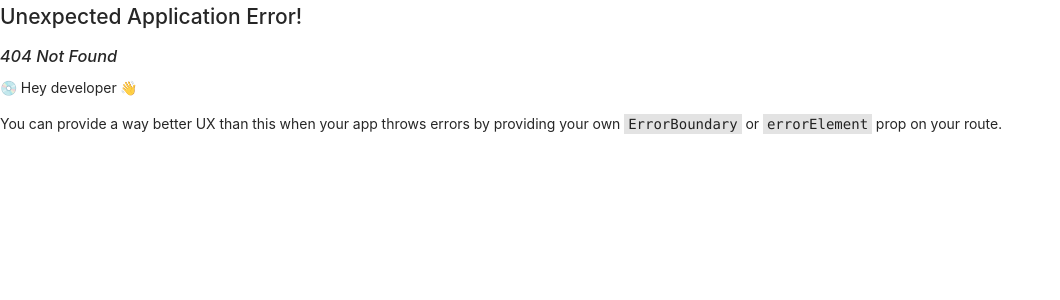
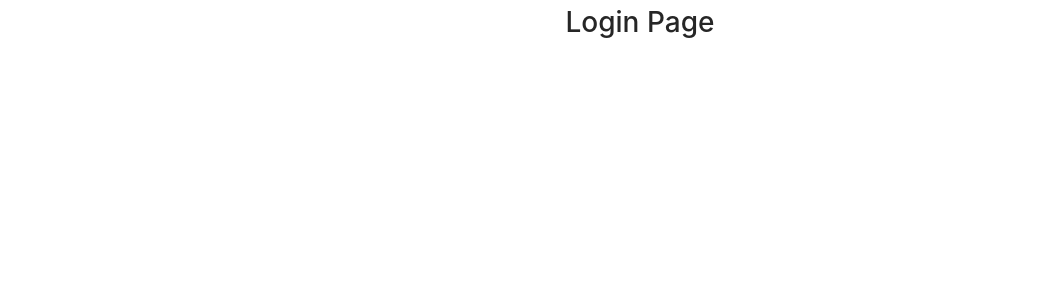
Before and after one commit to Harshitagupta2201/julyfsreactlistingapp, a React (Create React App) app: page /login in a window 1280 px wide. Before the commit this address had no page. Shown: the top 300 px of the page, without its empty margins (0-1060 px from the left). Built offline with nearby package versions, Linux system fonts and the light colour scheme.

Commit message:
Login Page

```diff
--- a/src/pages/Listing.js
+++ b/src/pages/Listing.js
@@ -1,7 +1,31 @@
 import React ,{useEffect,useState} from 'react'
-import { Space, Table,Tag } from 'antd';
+import { Button, Space, Table,Tag } from 'antd';
 import axios from "axios";
+import { useNavigate } from "react-router-dom";
 
+
+
+
+
+
+const Listing = () => {
+  const navigate = useNavigate();
+
+
+
+  const openImageInNewTab=(imageLink)=>{
+    window.open(imageLink, '_blank').focus();
+
+
+
+   // alert(imageLink);
+
+  }
+
+  const openLoginPage=()=>{
+    navigate("/login")
+
+  }
 
   const columns = [
     {
@@ -27,7 +51,7 @@ const columns = [
       key: 'files',
       render: (record) => (
         record.split(",").map(ele=>(
-        <img src={ele} width="50px" height="50px"/>
+          <img src={ele} width="50px" height="50px" style={{cursor:"pointer"}} onClick={()=>openImageInNewTab(ele)}/>
         ))
 
       ),
@@ -40,7 +64,7 @@ const columns = [
       key: 'action',
       render: (_, record) => (
         <Space size="middle">
-        <a>Invite {record.name}</a>
+        <Button type="primary" onClick={openLoginPage}>Login Page</Button>
           <a>Delete</a>
         </Space>
       ),
@@ -48,7 +72,7 @@ const columns = [
   ];
 
 
-const Listing = () => {
+
   const [data,setData]=useState([]);
 
 useEffect(()=>{
--- /dev/null
+++ b/src/pages/Login.js
@@ -0,0 +1,12 @@
+import React from 'react'
+
+const Login = () => {
+  return (
+    <div>
+
+        <h1>Login Page</h1>
+    </div>
+  )
+}
+
+export default Login
--- a/src/route.js
+++ b/src/route.js
@@ -1,5 +1,6 @@
 import App from "./App";
 import Listing from "./pages/Listing";
+import Login from "./pages/Login";
 
 
 const Routes=[
@@ -10,6 +11,10 @@ const Routes=[
         {
             path: "listing",
             element: <Listing/>,
+        },
+        {
+            path: "login",
+            element: <Login/>,
         }
 
     ]
```
Lines whose indentation alone changed are shown as unchanged.
